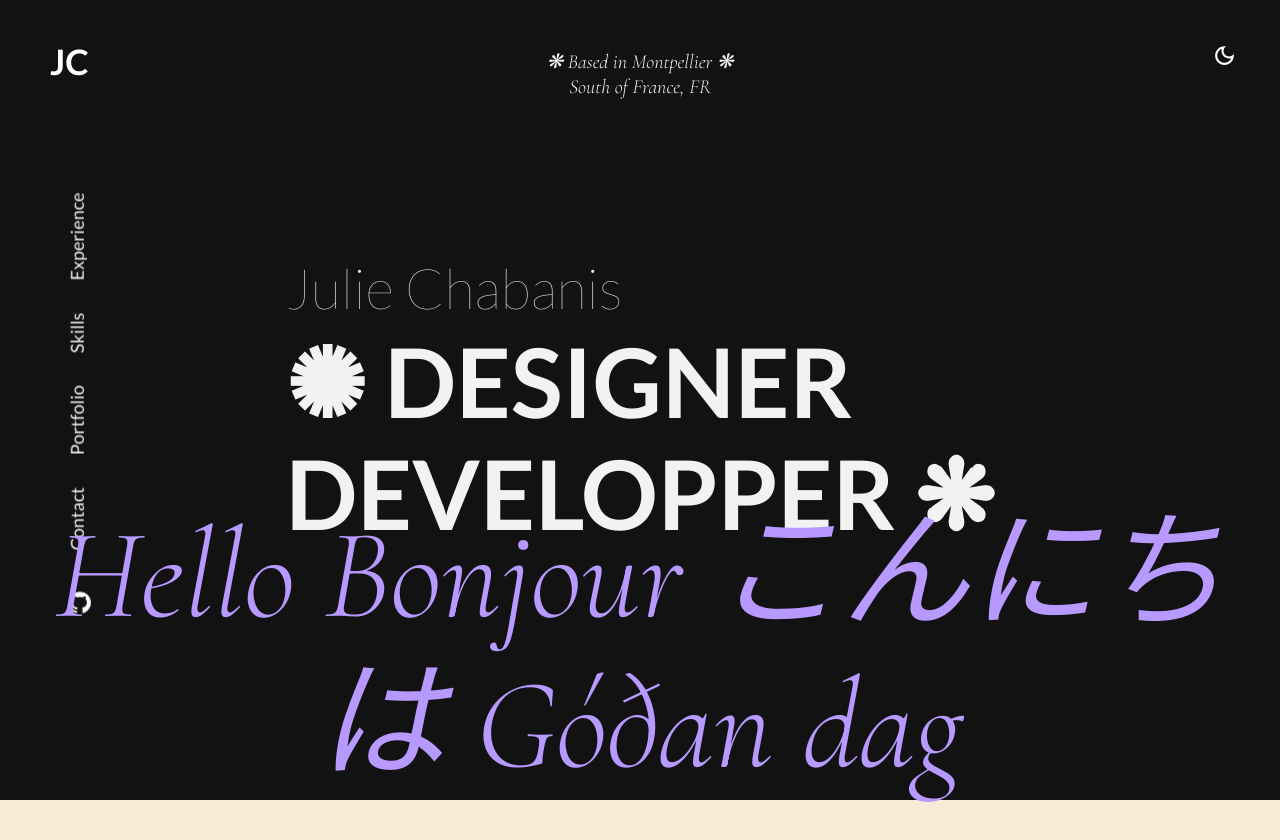
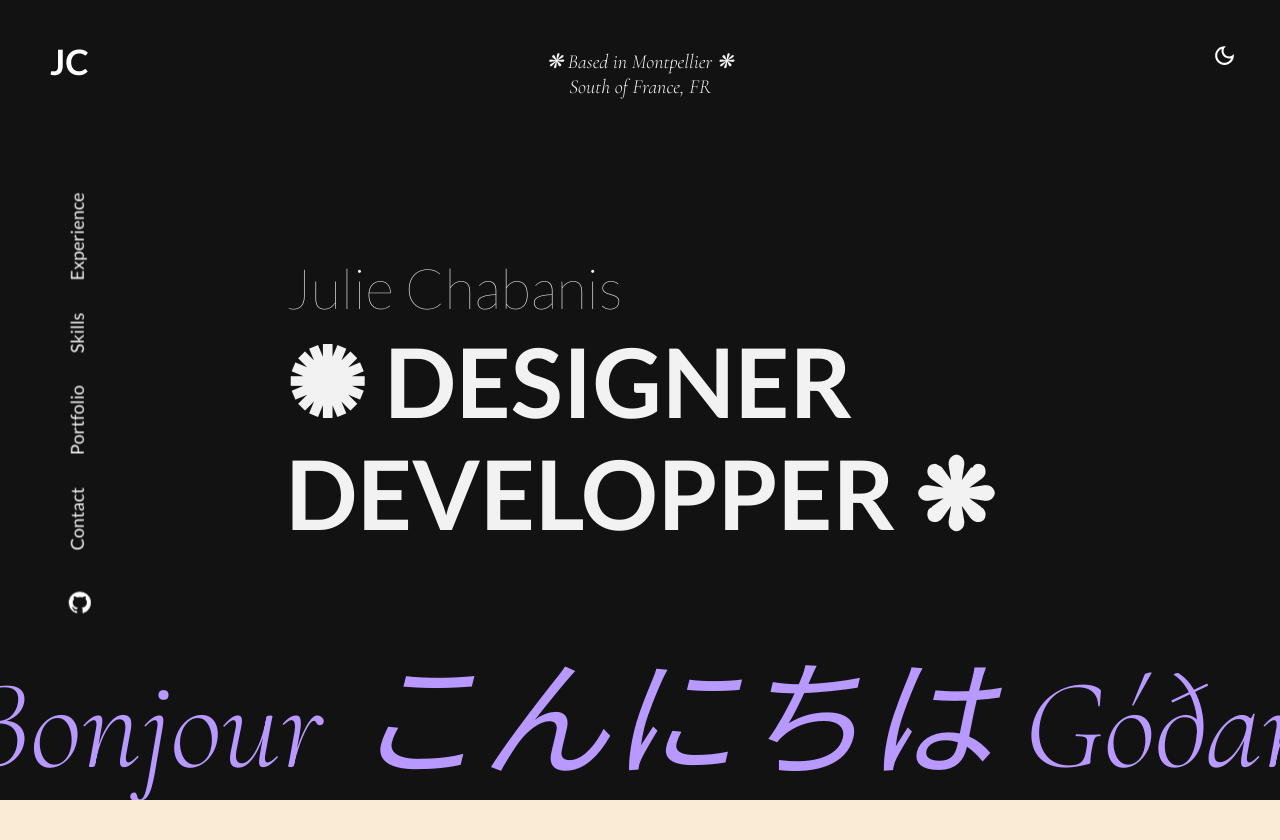
Before and after one commit to JulieChabanis/MinimalPortfolio, a React (Create React App) app: page / in a window 1280 px wide. Shown: the top 840 px of the page. Built offline with nearby package versions, Linux system fonts and the light colour scheme.

Commit message:
Add Hellotext effects

```diff
--- a/src/components/Home/HeroPage/HeroPage.jsx
+++ b/src/components/Home/HeroPage/HeroPage.jsx
@@ -55,12 +55,9 @@ const HeroPage = () => {
         </motion.div>
       </Box>
 
-      <Box className={styles.helloBox}>
-        <Typography
-          style={theme.typography.h1}
-        >
-          Hello Bonjour こんにちは Góðan dag
-        </Typography>
+      <Box className={styles.helloBox}
+          style={theme.typography.h1}>
+          <div>Hello Bonjour こんにちは Góðan dag</div>
       </Box>
     </Box>
   );
--- a/src/components/Home/HeroPage/HeroPage.module.css
+++ b/src/components/Home/HeroPage/HeroPage.module.css
@@ -23,4 +23,24 @@
   bottom: 0;
   left: 0;
   width: 100%;
+  white-space: nowrap;
+  overflow: hidden;
+  display: flex;
 }
+
+.helloBox > div {
+  /* Remove the 'display: flex' property */
+  animation: scrollText 10s linear infinite;
+  white-space: nowrap;
+  bottom: 0;
+  left: 0;
+}
+
+@keyframes scrollText {
+  0% {
+    transform: translateX(100%); /* Modifiez la valeur pour commencer à droite */
+  }
+  100% {
+    transform: translateX(-100%);
+  }
+}
```
